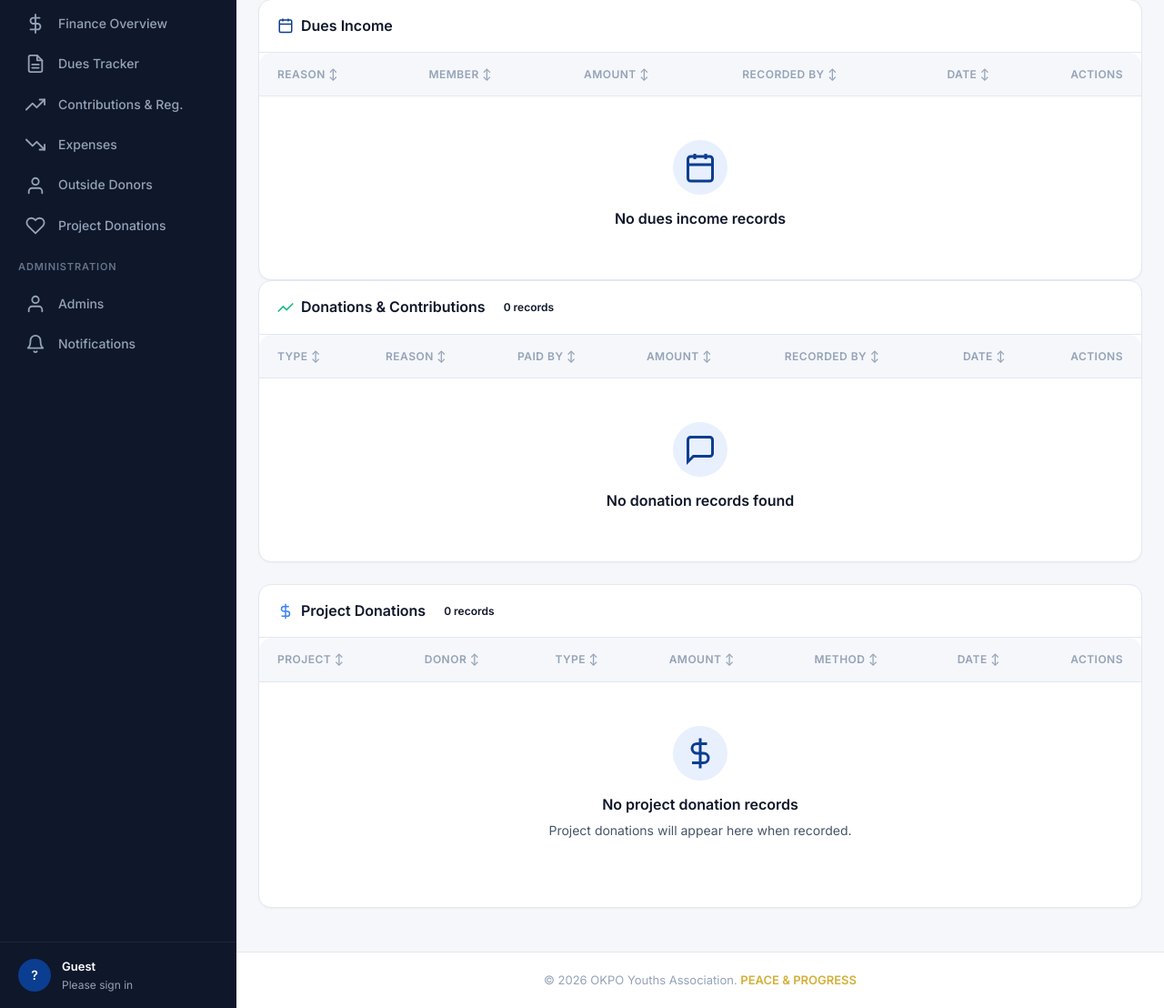
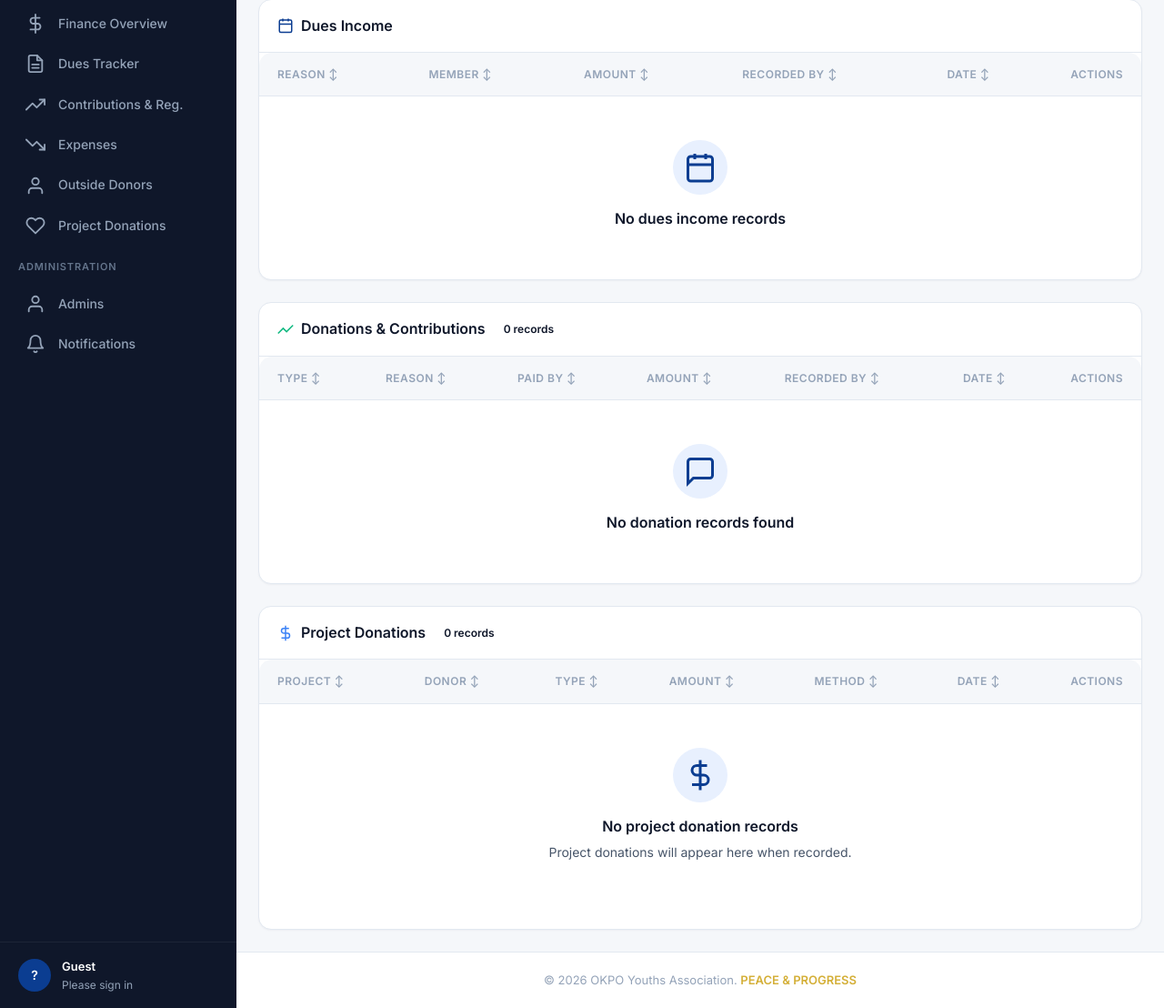
Before and after one commit to Christian-39/chris-lux, a Django app: template oya/templates/finance/income_list.html in a window 1280 px wide. Shown: the part 545-1653 px from the top of the page at 91% size. Run offline with Django 5.2, Linux system fonts and the light colour scheme; the template is opened without the code that fills it, so the values that code supplies are empty; data comes from the database, SQL or seed files in the repository; parts of the project's set-up code (start-up, migrations or seed data) failed here and were passed over.

Commit message:
Update income_list.html

```diff
--- a/oya/templates/finance/income_list.html
+++ b/oya/templates/finance/income_list.html
@@ -522,7 +522,7 @@
 </div>
 
 <!-- DONATIONS TABLE -->
-<div class="card">
+<div class="card" style="margin-top: 1.5rem">
   <div
     class="card-header"
     style="padding: 1rem 1.25rem; border-bottom: 1px solid var(--oya-border)"
```
